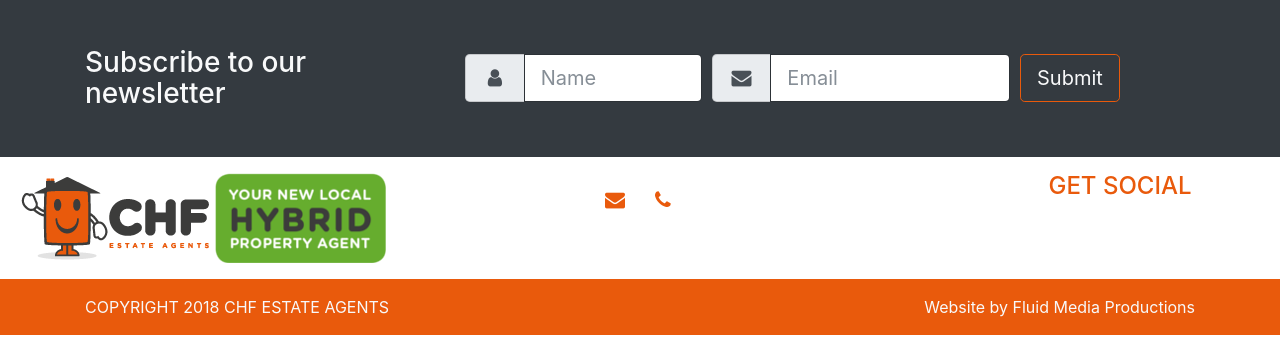
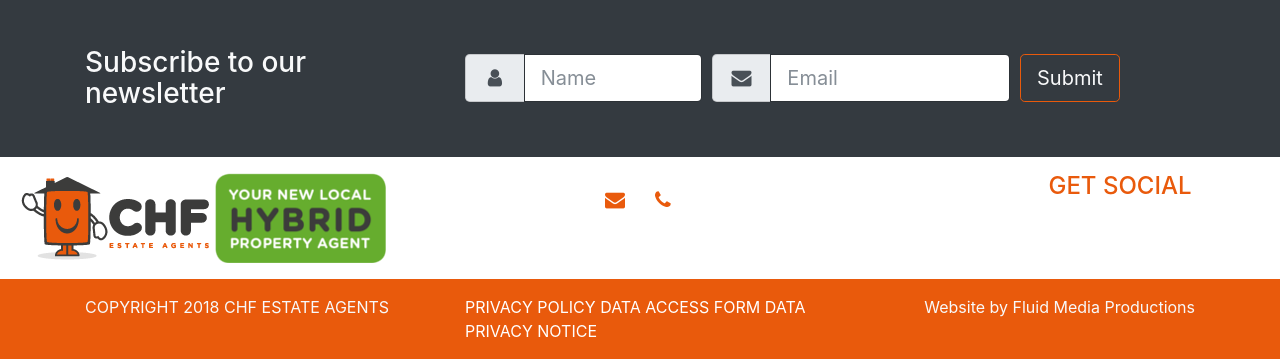
Before and after one commit to FluidMediaProductions/chf_website, a Django app: template src/chf_website_main/templates/website_main/page.html in a window 1280 px wide. Shown: the part 555-914 px from the top of the page. Before the commit the page ends 890 px from the top, so only its background shows below. Run offline with Django 3.2, Linux system fonts and the light colour scheme; the template is opened without the code that fills it, so the values that code supplies are empty; some libraries are stand-ins or nearby versions.

Commit message:
To the tune of YMCA: I said it's fun to adopt GDPR

```diff
--- a/src/chf_website_main/models.py
+++ b/src/chf_website_main/models.py
@@ -9,6 +9,9 @@ class SiteConfiguration(SingletonModel):
     contact_email = models.EmailField(default="sales@chf.uk.com")
     contact_phone = models.CharField(max_length=20, default="(01633) 881 844")
     address = models.TextField(max_length=255, default="Salisbury House, The Square, Magor, Newport, NP26 3HY")
+    privacy_policy = models.FileField(blank=True, upload_to='media/%Y/%m/%d/')
+    data_privacy_notice = models.FileField(blank=True, upload_to='media/%Y/%m/%d/')
+    data_access_form = models.FileField(blank=True, upload_to='media/%Y/%m/%d/')
 
 
 class FrontPageSliderImage(models.Model):
--- a/src/chf_website_main/templates/website_main/base.html
+++ b/src/chf_website_main/templates/website_main/base.html
@@ -182,10 +182,16 @@
     <div class="brand-bg text-light pt-3">
         <div class="container">
             <div class="row">
-                <div class="col-12 col-sm-6">
+                <div class="col-12 col-sm-4">
                     <p class="text-uppercase text-center text-sm-left">Copyright {% now "Y" %} CHF Estate Agents</p>
                 </div>
-                <div class="col-12 col-sm-6">
+                <div class="col-12 col-sm-4">
+                    <p class="text-uppercase text-center text-sm-left">
+                        <a href="{{ site_config.privacy_policy.url }}" class="text-white">Privacy policy</a>
+                        <a href="{{ site_config.data_access_form.url }}" class="text-white">Data access form</a>
+                        <a href="{{ site_config.data_privacy_notice.url }}" class="text-white">Data privacy notice</a>
+                </div>
+                <div class="col-12 col-sm-4">
                     <p class="text-center text-sm-right">
                         Website by
                         <a href="https://fluidmedia.wales" class="text-light">Fluid Media Productions</a>
```
Also changed, not shown: src/chf_website_main/package.json (added, +9 -0 lines), src/chf_website_main/migrations/0016_auto_20180519_0817.py (added), 2 other files.
